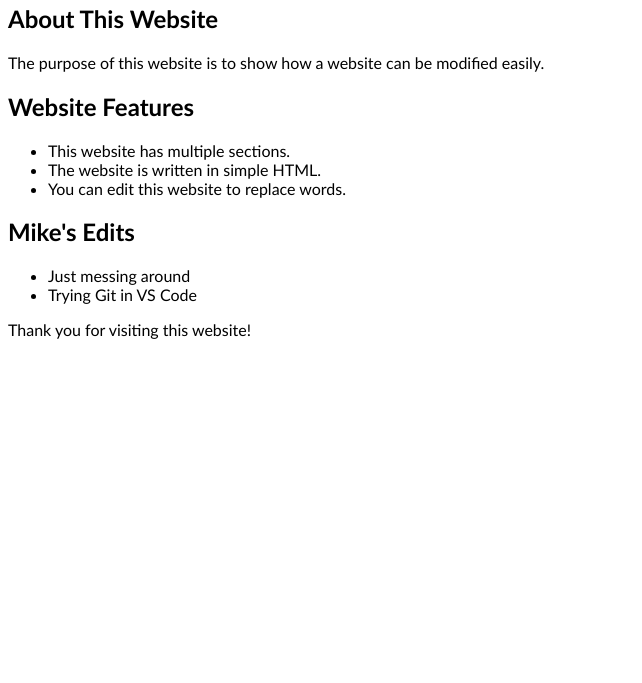
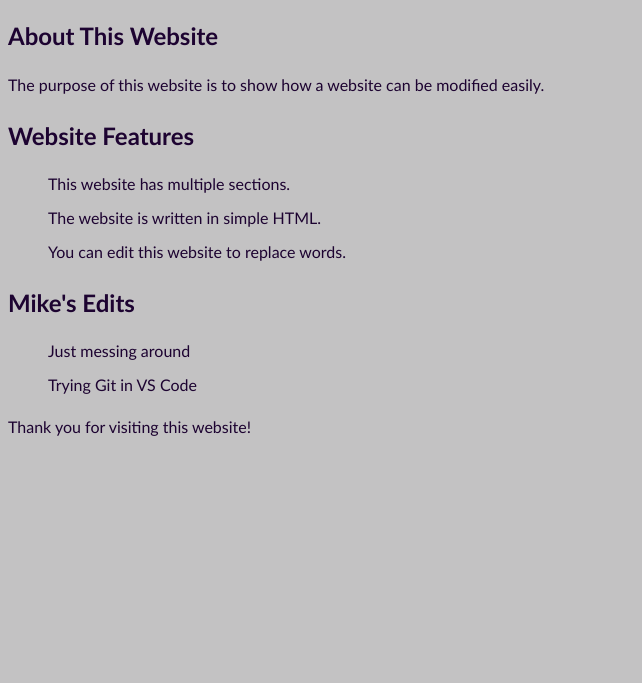
Before and after one commit to coolsheets/vscode-ninja, a plain HTML site: page index.html in a window 1280 px wide. Shown: the part 117-800 px from the top of the page, without its empty margins (0-642 px from the left). Drawn offline with Linux system fonts and the light colour scheme.

```diff
--- a/index.html
+++ b/index.html
@@ -4,6 +4,7 @@
     <meta charset="UTF-8">
     <meta name="viewport" content="width=device-width, initial-scale=1.0">
     <title>Welcome to My Website</title>
+    <link rel="stylesheet" href="styles/default.css">
     <style>
         .highlight {
             color: rgb(115, 115, 158);
--- a/styles/default.css
+++ b/styles/default.css
@@ -2,16 +2,16 @@
 
 /* Reset some default browser styles */
 * {
-    margin: 0;
-    padding: 0;
+    margin: 100;
+    padding: 100;
     box-sizing: border-box;
 }
 
 /* Set default font and background color */
 body {
     font-family: 'Calibri', sans-serif;
-    background-color: #f4f4f4;
-    color: #333;
+    background-color: #69676965;
+    color: #1d0331;
     line-height: 1.6;
 }
 
```
